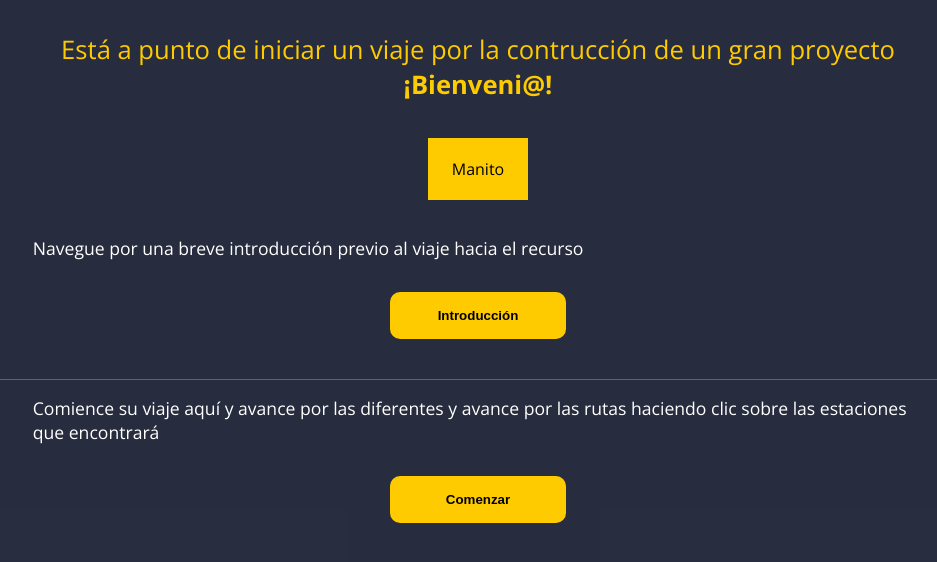
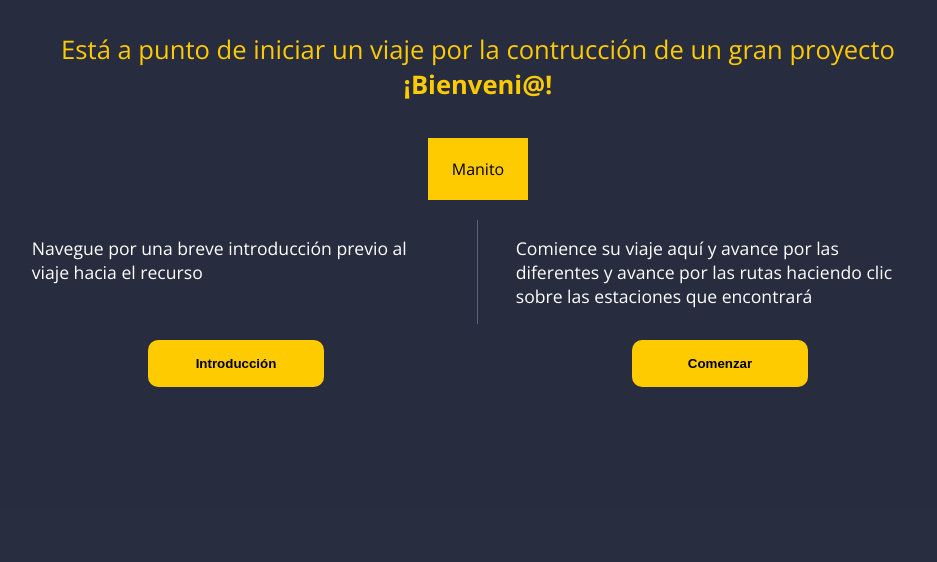
Before and after one commit to edisonjbernal/unad-manual-trabajos-academicos, a plain HTML site: page index.html in a window 1280 px wide. Shown: the whole page, without its empty margins (162-1099 px from the left). Drawn offline with nearby package versions, Linux system fonts and the light colour scheme.

Commit message:
Ajustes css Home min-w600

```diff
--- a/css/generalStage.css
+++ b/css/generalStage.css
@@ -1,13 +1,5 @@
 .stageMaster > div.stage_general{
     padding: 1rem;
-}
-.stage_general .cursor-hand{
-    background-color: var(--main-font-color);
-    color: black;
-    padding: 20px;
-    width: 100px;
-    margin: 20px auto;
-    text-align: center;
 }
 .stage_general h1{
     font-size: 1.6rem;
@@ -27,23 +19,6 @@
     font-weight: 700;
     display: block;
 }
-.stage_general .introduction-select{
-    color: #FFF;
-}
-
-.stage_general .introduction-select div{
-    color: #FFF;
-    text-align: center;
-}
-/*.stage_general .introduction-select div:nth-child(odd){
-    border-right: 1px solid rgb(218, 218, 218);
-}*/
-
-.stage_general .introduction-select div p{
-    font-size: 1.1rem;
-    text-align: left;
-    padding: 1rem 4%;
-}
 img.responsive{
     width: 100%;
 }
--- a/stages/home/css/home.css
+++ b/stages/home/css/home.css
@@ -1,5 +1,56 @@
 
+.introduction-select-p-1, .introduction-select-p-2{
+    border-top: 1px solid rgb(96, 93, 129);
+}
 .introduction-select-button-1{
-    border-bottom: 1px solid rgb(96, 93, 129);
     padding: 0 0 1.5rem 0;
 }
+.stage_home .introduction-select{
+    color: #FFF;
+}
+
+.stage_home .introduction-select div{
+    color: #FFF;
+    text-align: center;
+}
+/*.stage_home .introduction-select div:nth-child(odd){
+    border-right: 1px solid rgb(218, 218, 218);
+}*/
+
+.stage_home .introduction-select div p{
+    font-size: 1.1rem;
+    text-align: left;
+    padding: 1rem 4%;
+}
+.stage_home .cursor-hand{
+    background-color: var(--main-font-color);
+    color: black;
+    padding: 20px;
+    width: 100px;
+    margin: 20px auto;
+    text-align: center;
+}
+
+@media (min-width: 500px) {
+    .stage_home .introduction-select{
+        display: grid;
+        grid-template-columns: repeat(2, 1fr);
+        grid-gap: 0;
+        grid-auto-rows: minmax(100px, auto);
+    }
+    .stage_home .introduction-select > div{
+        padding: 0 20px;
+    }
+    .introduction-select-p-1, .introduction-select-p-2{
+        border-top: 0;
+    }
+    .introduction-select-button-1{
+        grid-column: 1;
+        grid-row:2;
+        border-bottom: 0;
+        /* border-right: 1px solid rgb(96, 93, 129); */
+    }
+    .introduction-select-p-1{
+        border-right: 1px solid rgb(96, 93, 129);
+    }
+}
--- a/stages/terminalContent/pages/introduccion/introduccion.js
+++ b/stages/terminalContent/pages/introduccion/introduccion.js
@@ -38,7 +38,7 @@ class terminalContentClass_introducccion extends generalPage{
             estos materiales, algunos ejercicios prácticos que te irán familiarizando más con ellos. Así que adelante!</p>
       </div>
       <div class="text-center">
-      <button class="btn-general" onclick="stages_terminalContent.menu.back()"">Atrás</button>
+        <button class="btn-general" onclick="stages_terminalContent.menu.back()"">Atrás</button>
         <button class="btn-general" onclick="stages_terminalContent.menu.next()"">Siguiente</button>
       </div>
       `;
```
